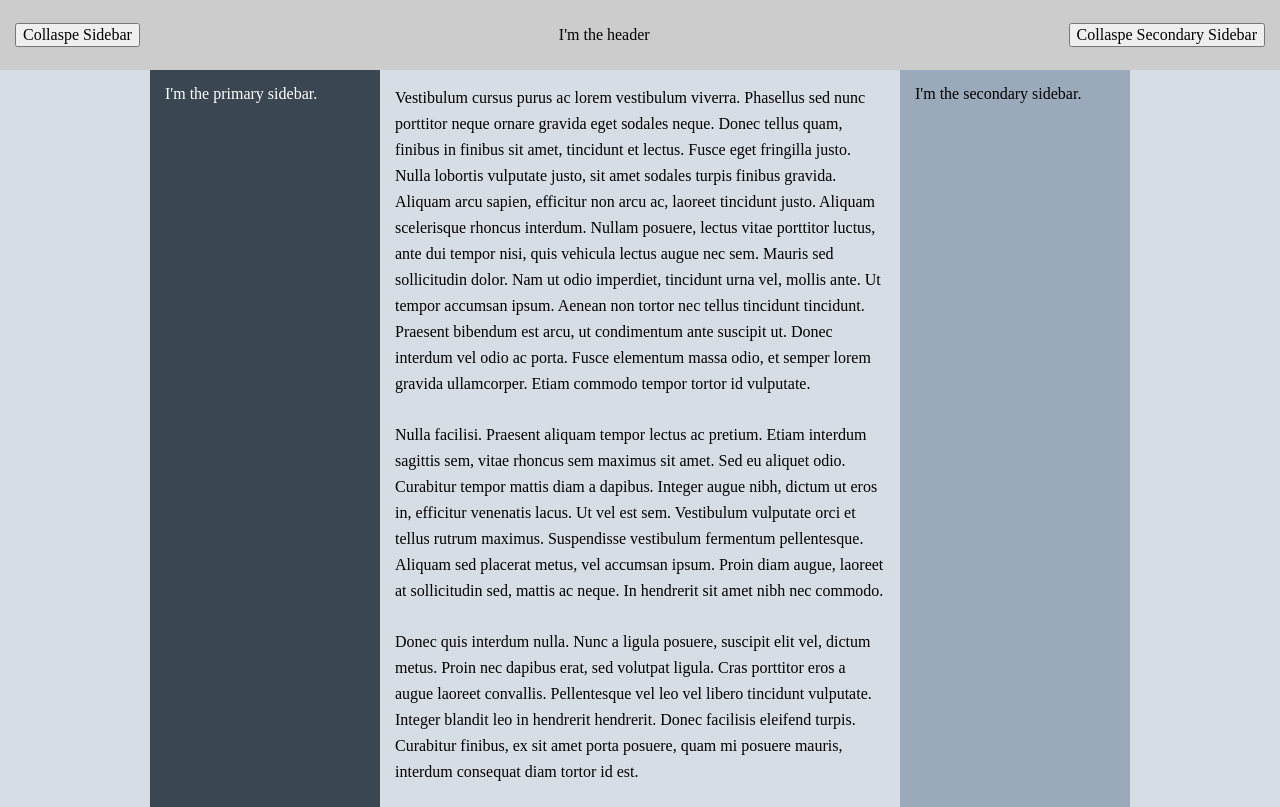
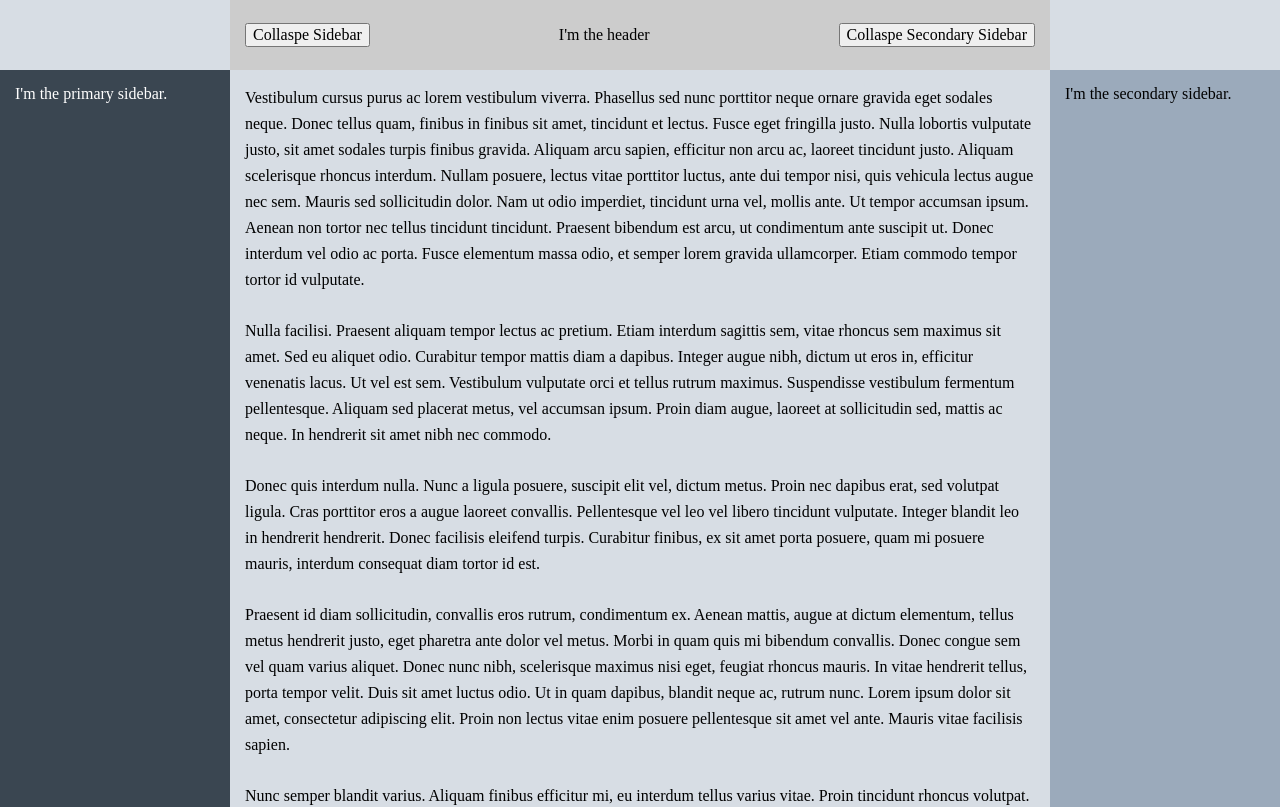
Before and after one commit to modularcode/flexyboard, a website: page demo/default/index.html in a window 1280 px wide. Shown: the top 807 px of the page. Drawn offline with nearby package versions, Linux system fonts and the light colour scheme; files that its build step writes are made by us from their sources; files whose address does not match are found by name.

Commit message:
Static container support

```diff
--- a/demo/default/index.html
+++ b/demo/default/index.html
@@ -16,22 +16,7 @@
         demo
         flexyboard
         -animated
-
-        -header-sticked-right
-        -header-fixed
-
-        -sidebar-sticked-top
-        -sidebar-sticked-bottom
-        -sidebar-sticked-content
-
-        -content-static
-
-        -sidebar-secondary-fixed
-        -sidebar-secondary-sticked
-        -sidebar-secondary-sticked-bottom
-        -sidebar-secondary-sticked-content
-
-        -footer-sticked-right
+        -container-static
       "
       id="flexyboard">
 
--- a/lib/flexyboard.scss
+++ b/lib/flexyboard.scss
@@ -10,7 +10,7 @@ $fboard-footer-classname: 'f-footer' !default;
 $fboard-header-height: 70px !default;
 $fboard-sidebar-width: 230px !default;
 $fboard-sidebar-secondary-width: 230px !default;
-$fboard-content-static-width: 980px !default;
+$fboard-container-static-width: 980px !default;
 $fboard-footer-height: 50px !default;
 
 $fboard-animation-duration: .3s !default;
@@ -22,23 +22,20 @@ $fboard-animation-timing-function: ease !default;
   // We're in local scope an may use more
   // Readable variable names
   $header:            #{$fboard-header-classname};
-  $footer:            #{$fboard-footer-classname};
   $content:           #{$fboard-content-classname};
-  $container:           #{$fboard-container-classname};
+  $container:         #{$fboard-container-classname};
   $sidebar:           #{$fboard-sidebar-classname};
   $sidebar-secondary: #{$fboard-sidebar-secondary-classname};
+  $footer:            #{$fboard-footer-classname};
 
-  $header-height:           $fboard-header-height;
-  $sidebar-width:           $fboard-sidebar-width;
-  $sidebar-secondary-width: $fboard-sidebar-secondary-width;
-  $content-static-width:    $fboard-content-static-width;
-  $footer-height:           $fboard-footer-height;
+  $header-height:             $fboard-header-height;
+  $sidebar-width:             $fboard-sidebar-width;
+  $sidebar-secondary-width:   $fboard-sidebar-secondary-width;
+  $container-static-width:    $fboard-container-static-width;
+  $footer-height:             $fboard-footer-height;
 
   $animation-duration:        $fboard-animation-duration;
   $animation-timing-function: $fboard-animation-timing-function;
-
-
-
 
   position: absolute;
   width: 100%;
@@ -46,10 +43,8 @@ $fboard-animation-timing-function: ease !default;
   left: 0;
   top: 0;
 
-  // padding-top: $header-height;
-  padding-right: $sidebar-secondary-width;
-  // padding-bottom: $footer-height;
-  padding-left: $sidebar-width;
+  padding-top: $header-height;
+  padding-bottom: $footer-height;
 
   box-sizing: border-box;
 
@@ -59,7 +54,7 @@ $fboard-animation-timing-function: ease !default;
   }
 
   .#{$header} {
-    // position: absolute;
+    position: absolute;
     top: 0;
     left: $sidebar-width;
     right: $sidebar-secondary-width;
@@ -68,14 +63,23 @@ $fboard-animation-timing-function: ease !default;
     z-index: 20;
   }
 
+  .#{$container} {
+    margin: 0 auto;
+    padding-right: $sidebar-secondary-width;
+    padding-left: $sidebar-width;
+    max-width: 100%;
+  }
+
   .#{$content} {
     width: 100%;
+    flex: 1;
     min-height: calc(100vh - #{$header-height} - #{$footer-height});
   }
 
   .#{$sidebar} {
     position: absolute;
     width: $sidebar-width;
+    flex-basis: $sidebar-width;
     top: $header-height;
     left: 0;
     bottom: $footer-height;
@@ -86,6 +90,7 @@ $fboard-animation-timing-function: ease !default;
   .#{$sidebar-secondary}  {
     position: absolute;
     width: $sidebar-width;
+    flex-basis: $sidebar-secondary-width;
     top: $header-height;
     right: 0;
     bottom: $footer-height;
@@ -94,7 +99,7 @@ $fboard-animation-timing-function: ease !default;
   }
 
   .#{$footer} {
-    // position: absolute;
+    position: absolute;
     bottom: 0;
     left: $sidebar-width;
     right: $sidebar-secondary-width;
@@ -132,29 +137,21 @@ $fboard-animation-timing-function: ease !default;
     }
   }
 
+  /*----------  Container  --------*/
 
-  /*----------  Content  ----------*/
+  &.-container-static {
+    padding-left: $sidebar-width;
+    padding-right: $sidebar-secondary-width;
 
-  &.-content-static {
-    // padding-top: $header-height;
-    // padding-bottom: $footer-height;
 
     .#{$container} {
+      padding-left: 0;
+      padding-right: 0;
+
       display: flex;
       flex-direction: row;
       justify-content: center;
-    }
-
-    .#{$content} {
-      max-width: $content-static-width;
-    }
-
-    .#{$header} {
-      // position: absolute;
-    }
-
-    .#{$footer} {
-      // position: absolute;
+      max-width: $container-static-width;
     }
   }
 
@@ -181,7 +178,7 @@ $fboard-animation-timing-function: ease !default;
   }
 
   &.-sidebar-sticked-content {
-    padding-left: 0;
+
 
     .#{$header} {
       left: 0;
@@ -193,7 +190,7 @@ $fboard-animation-timing-function: ease !default;
     }
 
     .#{$content} {
-      max-width: $content-static-width - $sidebar-width;
+      // max-width: $content-static-width - $sidebar-width;
     }
 
     .#{$footer} {
@@ -252,7 +249,7 @@ $fboard-animation-timing-function: ease !default;
     }
 
     .#{$content} {
-      max-width: $content-static-width - $sidebar-secondary-width;
+      // max-width: $content-static-width - $sidebar-secondary-width;
     }
 
     .#{$footer} {
@@ -263,7 +260,7 @@ $fboard-animation-timing-function: ease !default;
 
   &.-sidebar-sticked-content.-sidebar-secondary-sticked-content {
     .#{$content} {
-      max-width: $content-static-width - $sidebar-width - $sidebar-secondary-width;
+      // max-width: $content-static-width - $sidebar-width - $sidebar-secondary-width;
     }
   }
 
```
Also changed, not shown: demo/default/style.css, dist/flexyboard.css.
